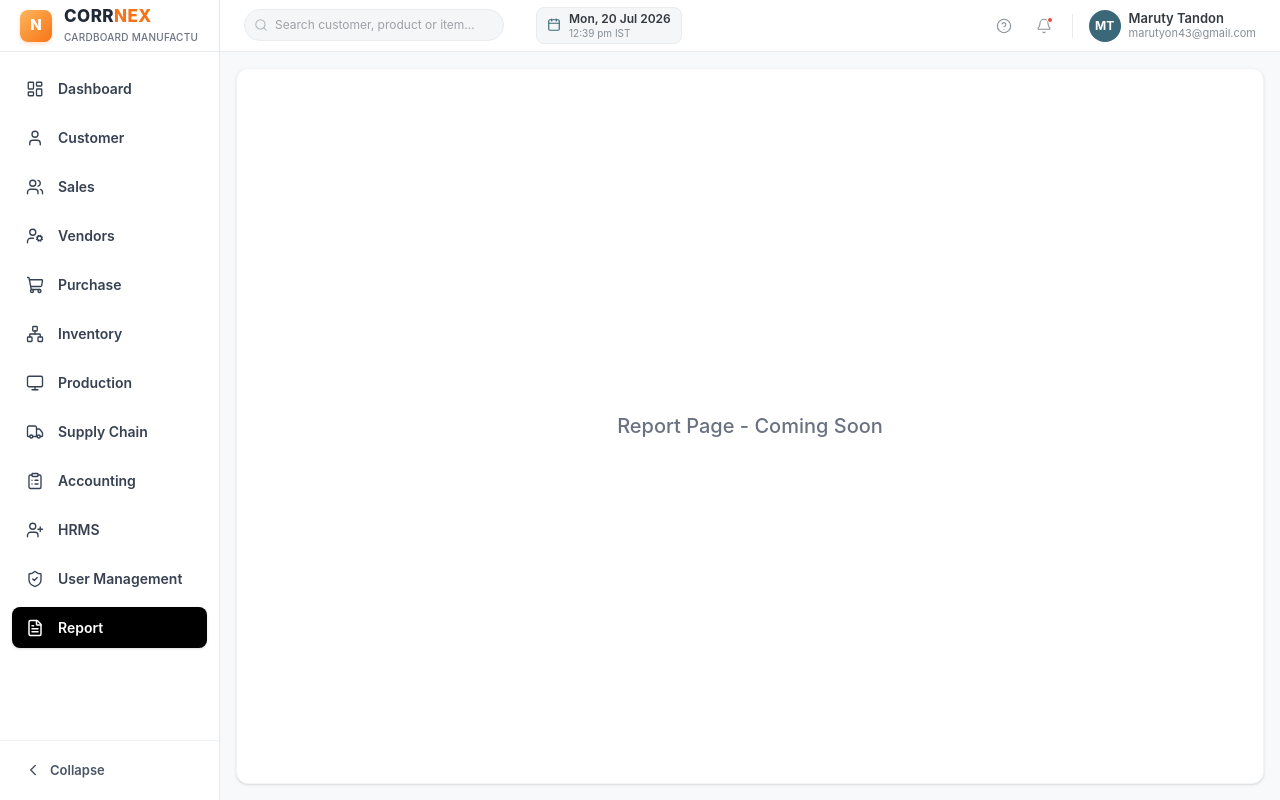
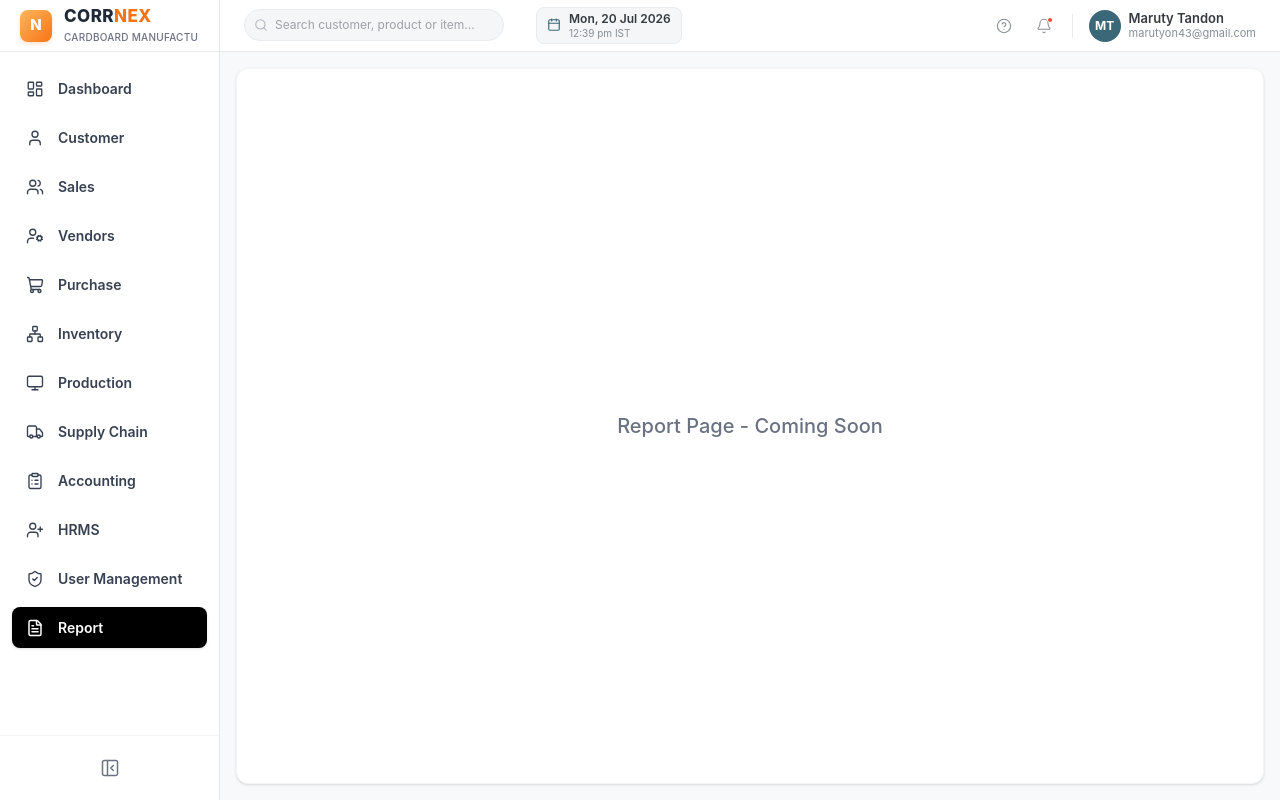
Before and after one commit to Abinashpatri07/ERPSystem, a React app: page /report in a window 1280 px wide. Built offline with nearby package versions, Linux system fonts and the light colour scheme; the HTML template or start-up script is replaced by a standard one.

Commit message:
sidebar change

```diff
--- a/src/components/layout/Sidebar.jsx
+++ b/src/components/layout/Sidebar.jsx
@@ -13,8 +13,8 @@ import {
   UserPlus,
   ShieldCheck,
   FileText,
-  ChevronLeft,
-  ChevronRight
+  PanelLeftClose,
+  PanelLeftOpen
 } from 'lucide-react';
 
 const sidebarItems = [
@@ -149,18 +149,12 @@ const Sidebar = () => {
       >
         <button
           onClick={() => setCollapsed(!collapsed)}
-          title={collapsed ? 'Expand' : 'Collapse'}
-          className="w-full flex items-center gap-2 px-[10px] py-[8px] rounded-lg border-none bg-transparent text-gray-600 cursor-pointer text-[13px] font-semibold hover:bg-gray-100 hover:text-black transition-colors"
-          style={{
-            justifyContent: collapsed ? 'center' : 'flex-start',
-          }}
+          title={collapsed ? 'Expand Sidebar' : 'Collapse Sidebar'}
+          className="w-full flex items-center justify-center py-2.5 rounded-lg border-none bg-transparent text-gray-500 hover:bg-gray-100 hover:text-gray-900 transition-colors"
         >
           {collapsed
-            ? <ChevronRight className="w-[18px] h-[18px]" strokeWidth={2} />
-            : <>
-                <ChevronLeft className="w-[18px] h-[18px]" strokeWidth={2} />
-                <span className="whitespace-nowrap">Collapse</span>
-              </>
+            ? <PanelLeftOpen className="w-5 h-5" strokeWidth={1.8} />
+            : <PanelLeftClose className="w-5 h-5" strokeWidth={1.8} />
           }
         </button>
       </div>
--- a/src/pages/sales/QuoteDetailPage.jsx
+++ b/src/pages/sales/QuoteDetailPage.jsx
@@ -139,13 +139,13 @@ const QuoteDetailPage = () => {
 
           <div className="flex-1 p-4 space-y-3">
             {/* Selected Quote Card */}
-            <div className="border border-gray-200 bg-white rounded-3xl p-4 cursor-pointer hover:border-[#ff7a59]/30 transition-colors shadow-sm">
-              <div className="flex justify-between items-start mb-2">
-                <span className="text-sm font-medium text-gray-500">INV-00001</span>
+            <div className="border border-gray-200 bg-white rounded-3xl px-4 py-3 cursor-pointer hover:border-[#ff7a59]/30 transition-colors shadow-sm">
+              <div className="flex justify-between items-center mb-1.5">
+                <span className="text-[13px] font-medium text-gray-500">INV-00001</span>
                 <span className="text-[10px] text-gray-400">25/06/2026</span>
               </div>
-              <p className="text-sm font-bold text-[#1a233a] leading-tight mb-4">CLIMAMAX CONTROLS PRIVATE LIMITED</p>
-              <div className="flex justify-between items-center text-sm">
+              <p className="text-xs font-bold text-[#1a233a] leading-tight mb-3">CLIMAMAX CONTROLS PRIVATE LIMITED</p>
+              <div className="flex justify-between items-center text-[13px]">
                 <span className="text-gray-500 font-medium">Sales Quote</span>
                 <span className="font-bold text-[#1a233a]">₹100.00</span>
               </div>
```
